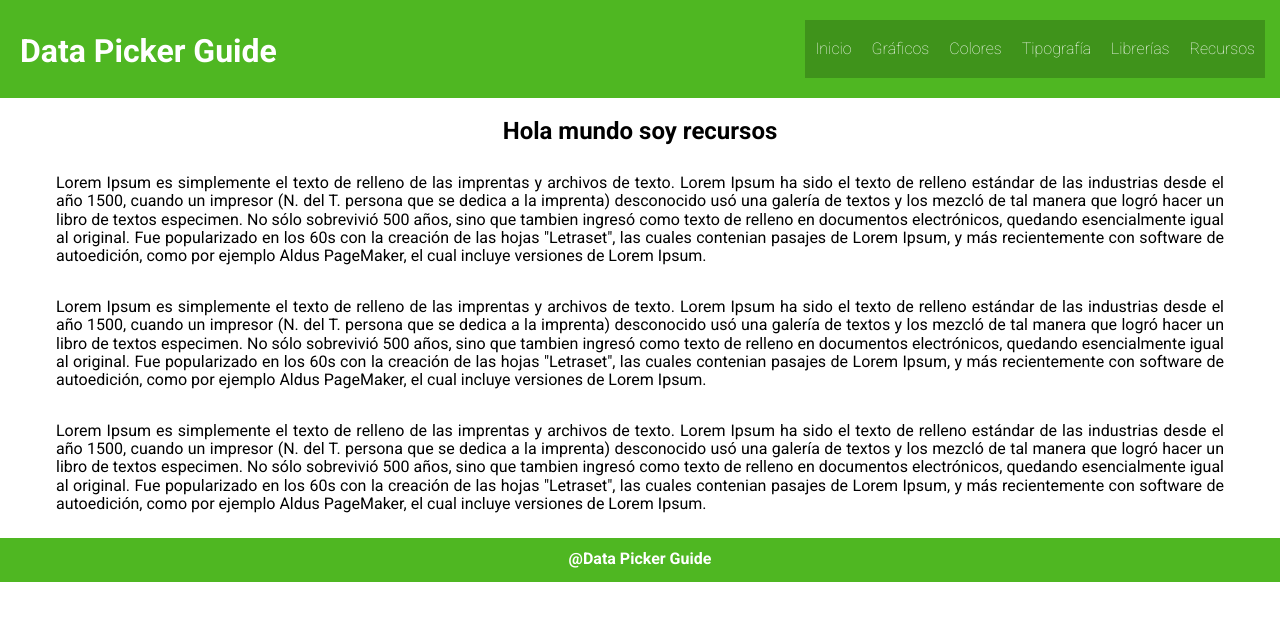
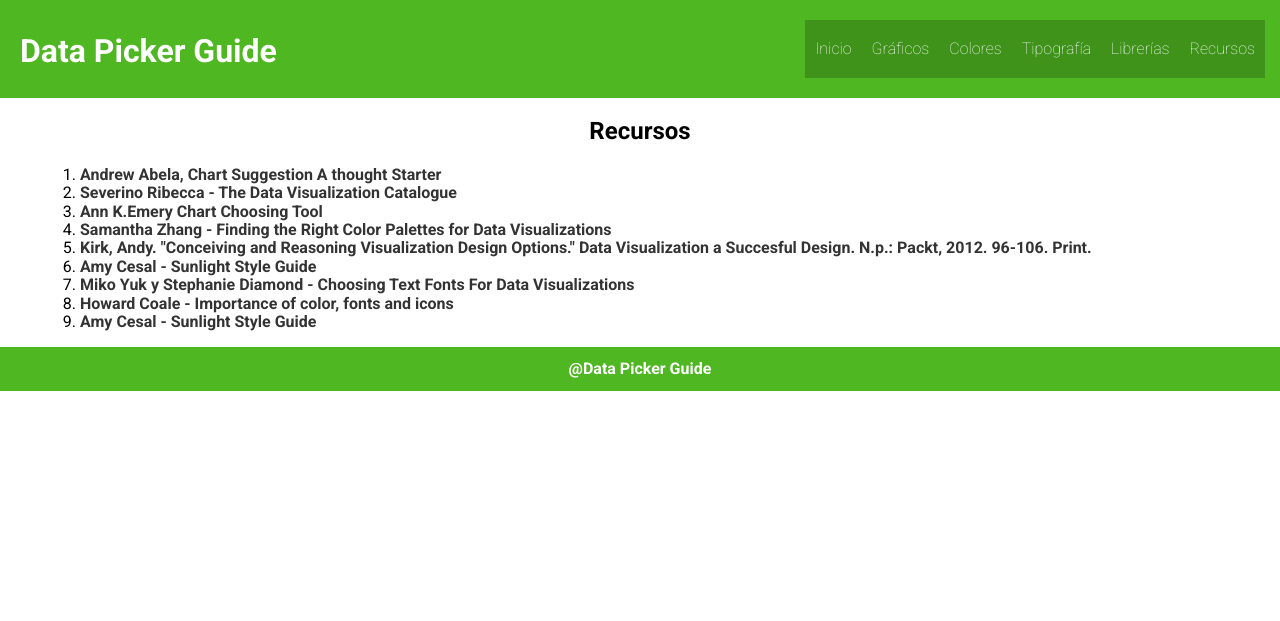
Before and after one commit to greensounds/Data-Picker-Guide, a Jekyll site: the page built from recursos.html, in a window 1280 px wide. Shown: the top 621 px of the page. Built offline with Jekyll 4.4.1, drawn with Linux system fonts in a browser that asks for light colours; nearby versions of some CDN libraries.

Commit message:
Actualizar recursos

```diff
--- a/graficos.html
+++ b/graficos.html
@@ -9,7 +9,7 @@ title: Gráficos
 	<h2>Criterios recomendados para la elección de un gráfico</h2>
 	<p>Los gráficos nos ayudan a visualizar información de manera fácil y sencilla, sin embargo  uno de sus principales problemas es elegir el gráfico adecuado. Tenemos todo tipo de gráficos desde: gráficos de barras, de columnas, de pie, histogramas, de dispersión, de burbujas, mapas geográficos, etc. </p>
 
-	<p>Después de analizar tres propuestas de diferentes autores (<a href="https://extremepresentation.typepad.com/.shared/image.html?/photos/uncategorized/choosing_a_good_chart.jpg" target="_blank"><strong>Andrew Abela</strong></a>, <a href="https://www.datavizcatalogue.com/search.html" target="_blank"><strong>Severino Ribbeca</strong>,</a> y <a href="https://annkemery.com/essentials/" target="_blank"><strong>Ann K. Emery</strong>)</a>. Se propuso la utilización de cuatro principales criterios para la selección de gráficos, los cuales son: comparación, relación, composición y distribución. Dentro de cada criterio se encuentran los gráficos que se recomienda utilizar. Algunos gráficos se pueden utilizar para mas de un criterio. </p>
+	<p>Después de analizar tres propuestas de diferentes autores (<a href="https://extremepresentation.typepad.com/.shared/image.html?/photos/uncategorized/choosing_a_good_chart.jpg" target="_blank"><strong>Andrew Abela</strong></a>, <a href="http://www.datavizcatalogue.com/search.html" target="_blank"><strong>Severino Ribbeca</strong>,</a> y <a href="https://annkemery.com/essentials/" target="_blank"><strong>Ann K. Emery</strong>)</a>. Se propuso la utilización de cuatro principales criterios para la selección de gráficos, los cuales son: comparación, relación, composición y distribución. Dentro de cada criterio se encuentran los gráficos que se recomienda utilizar. Algunos gráficos se pueden utilizar para mas de un criterio. </p>
 
 
 	<section class="charts" style="justify-content: space-around;">
--- a/recursos.html
+++ b/recursos.html
@@ -3,10 +3,16 @@ layout: default
 title: Recursos
 ---
 <main>
-	<h2>Hola mundo soy recursos</h2>
-	<p>Lorem Ipsum es simplemente el texto de relleno de las imprentas y archivos de texto. Lorem Ipsum ha sido el texto de relleno estándar de las industrias desde el año 1500, cuando un impresor (N. del T. persona que se dedica a la imprenta) desconocido usó una galería de textos y los mezcló de tal manera que logró hacer un libro de textos especimen. No sólo sobrevivió 500 años, sino que tambien ingresó como texto de relleno en documentos electrónicos, quedando esencialmente igual al original. Fue popularizado en los 60s con la creación de las hojas "Letraset", las cuales contenian pasajes de Lorem Ipsum, y más recientemente con software de autoedición, como por ejemplo Aldus PageMaker, el cual incluye versiones de Lorem Ipsum.</p>
-
-	<p>Lorem Ipsum es simplemente el texto de relleno de las imprentas y archivos de texto. Lorem Ipsum ha sido el texto de relleno estándar de las industrias desde el año 1500, cuando un impresor (N. del T. persona que se dedica a la imprenta) desconocido usó una galería de textos y los mezcló de tal manera que logró hacer un libro de textos especimen. No sólo sobrevivió 500 años, sino que tambien ingresó como texto de relleno en documentos electrónicos, quedando esencialmente igual al original. Fue popularizado en los 60s con la creación de las hojas "Letraset", las cuales contenian pasajes de Lorem Ipsum, y más recientemente con software de autoedición, como por ejemplo Aldus PageMaker, el cual incluye versiones de Lorem Ipsum.</p>
-
-	<p>Lorem Ipsum es simplemente el texto de relleno de las imprentas y archivos de texto. Lorem Ipsum ha sido el texto de relleno estándar de las industrias desde el año 1500, cuando un impresor (N. del T. persona que se dedica a la imprenta) desconocido usó una galería de textos y los mezcló de tal manera que logró hacer un libro de textos especimen. No sólo sobrevivió 500 años, sino que tambien ingresó como texto de relleno en documentos electrónicos, quedando esencialmente igual al original. Fue popularizado en los 60s con la creación de las hojas "Letraset", las cuales contenian pasajes de Lorem Ipsum, y más recientemente con software de autoedición, como por ejemplo Aldus PageMaker, el cual incluye versiones de Lorem Ipsum.</p>
+	<h2>Recursos</h2>
+	<ol>
+		<li><a href="https://extremepresentation.typepad.com/.shared/image.html?/photos/uncategorized/choosing_a_good_chart.jpg" target="_blank"><strong>Andrew Abela, Chart Suggestion A thought Starter</strong></a></li>
+		<li><a href="http://www.datavizcatalogue.com/about.html" target="_blank"><strong>Severino Ribecca - The Data Visualization Catalogue</strong></a></li>
+		<li><a href="https://annkemery.com/essentials/" target="_blank"><strong>Ann K.Emery Chart Choosing Tool</strong></a></li>
+		<li><a href="https://blog.graphiq.com/finding-the-right-color-palettes-for-data-visualizations-fcd4e707a283#.kpwchmxp1" target="_blank"><strong>Samantha Zhang - Finding the Right Color Palettes for Data Visualizations</strong></a></li>
+		<li><a href="#"><strong>Kirk, Andy. "Conceiving and Reasoning Visualization Design Options." Data Visualization a Succesful Design. N.p.: Packt, 2012. 96-106. Print.</strong></a></li>
+		<li><a href="http://design.sunlightlabs.com/projects/Sunlight-StyleGuide-DataViz.pdf" target="_blank"><strong>Amy Cesal - Sunlight Style Guide</strong></a></li>
+		<li><a href="http://www.dummies.com/programming/big-data/big-data-visualization/choosing-text-fonts-for-data-visualizations/" target="_blank"><strong>Miko Yuk y Stephanie Diamond - Choosing Text Fonts For Data Visualizations</strong></a></li>
+		<li><a href="https://infoactive.co/data-design/ch15.html" target="_blank"><strong>Howard Coale - Importance of color, fonts and icons</strong></a></li>
+		<li><a href="http://design.sunlightlabs.com/projects/Sunlight-StyleGuide-DataViz.pdf" target="_blank"><strong>Amy Cesal - Sunlight Style Guide</strong></a></li>
+	</ol>
 </main>
--- a/tipografia.html
+++ b/tipografia.html
@@ -6,7 +6,7 @@ title: Tipografía
 	<h2>Tipografía para la visualización de datos</h2>
 	<p>Un problema común al momento de realizar una visualización de datos es elegir incorrectamente la tipografía. Al elegir una tipografía que no es adecuada surgen algunos problemas para el usuario. Por ejemplo un error común es elegir una tipografía que sea de difícil legibilidad y el usuario peredera interes en el gráfico. Otro problema común es no ser consistentes con el tamaño de la fuente que elegimos.</p>
 
-	<p>Después de analizar a tres autores que hablan sobre tipografía para la visualización de datos (<a href="http://www.dummies.com/how-to/content/choosing-text-fonts-for-data-visualizations.htm" target="_blank"><strong>Miko Yuk y Stephanie Diamond</strong></a>, <a href="https://infoactive.co/data-design/ch15.html" target="_blank"><strong>Howard Coale</strong>,</a> y <a href="http://design.sunlightlabs.com/projects/Sunlight-StyleGuide-DataViz.pdf" target="_blank"><strong>Amy cesal</strong>)</a>), se propone esta serie de recomendaciones para seleccionar tipografía.</p>
+	<p>Después de analizar a tres autores que hablan sobre tipografía para la visualización de datos (<a href="http://www.dummies.com/programming/big-data/big-data-visualization/choosing-text-fonts-for-data-visualizations/" target="_blank"><strong>Miko Yuk y Stephanie Diamond</strong></a>, <a href="https://infoactive.co/data-design/ch15.html" target="_blank"><strong>Howard Coale</strong>,</a> y <a href="http://design.sunlightlabs.com/projects/Sunlight-StyleGuide-DataViz.pdf" target="_blank"><strong>Amy cesal</strong>)</a>), se propone esta serie de recomendaciones para seleccionar tipografía.</p>
 	<h4>Recomendaciones</h4>
 	<ul>
 		<li>Utilizar diferentes tamaños de fuente</li>
```
